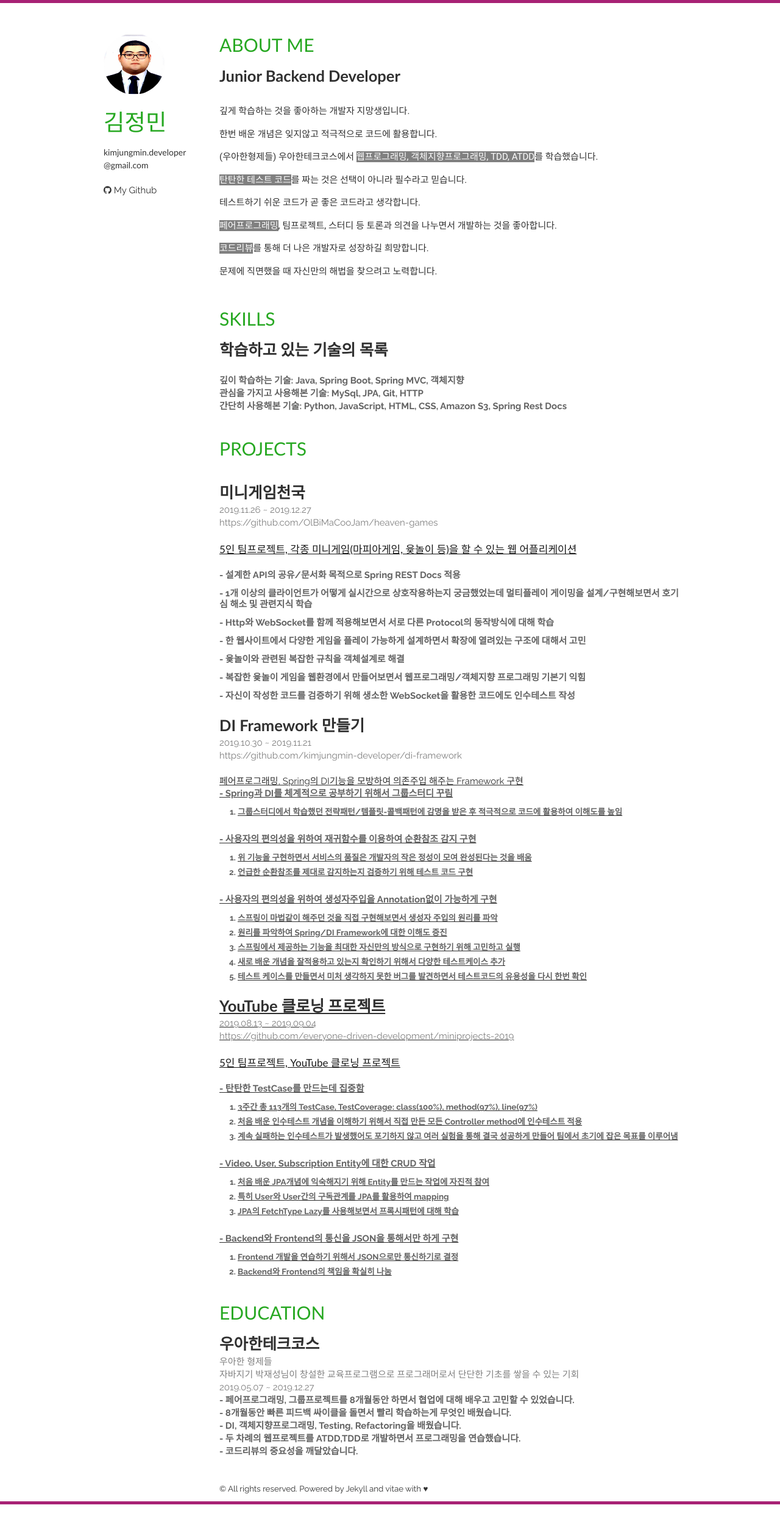
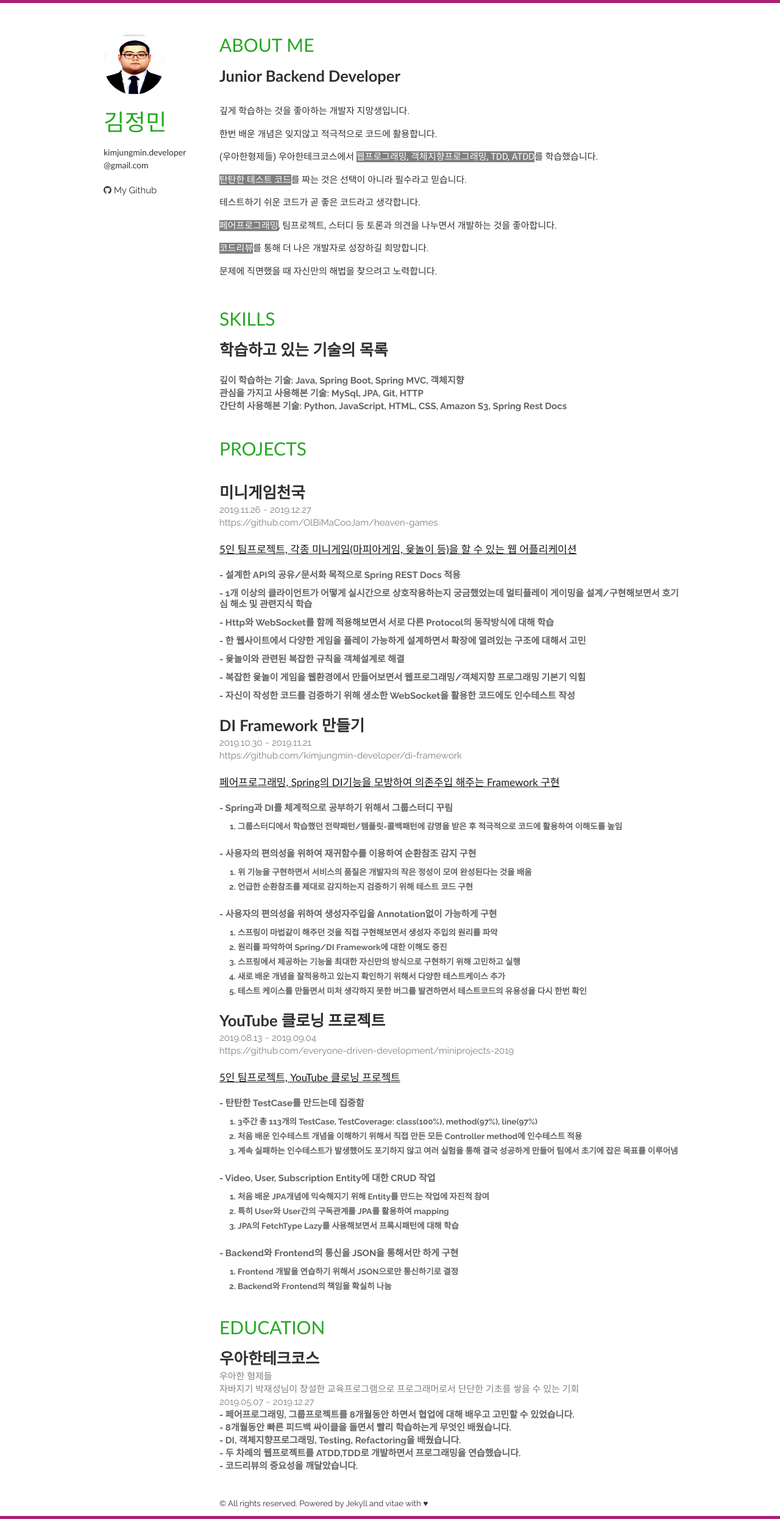
Before and after one commit to kimjungmin-developer/resume, a Jekyll site: the page built from index.html, in a window 1280 px wide. Shown: the whole page at 61% size. Built offline with Jekyll 4.4.1, drawn with Linux system fonts in a browser that asks for light colours; nearby versions of some CDN libraries; the list of posts is cut into pages by our own code; before the commit the page ends 2467 px from its top, so only the background shows below that.

Commit message:
fix: fix uderline tag

```diff
--- a/_includes/projects.html
+++ b/_includes/projects.html
@@ -29,7 +29,7 @@
             <span><a href='https://github.com/kimjungmin-developer/di-framework'>https://github.com/kimjungmin-developer/di-framework</a></span>
         </header>
         <p><br/>
-            <u><u>페어프로그래밍, Spring의 DI기능을 모방하여 의존주입 해주는 Framework 구현</u></h5><br/>
+            <h5><u>페어프로그래밍, Spring의 DI기능을 모방하여 의존주입 해주는 Framework 구현</u></h5><br/>
             <em>
                 <ul>
                     <li>- Spring과 DI를 체계적으로 공부하기 위해서 그룹스터디 꾸림</li>
```
